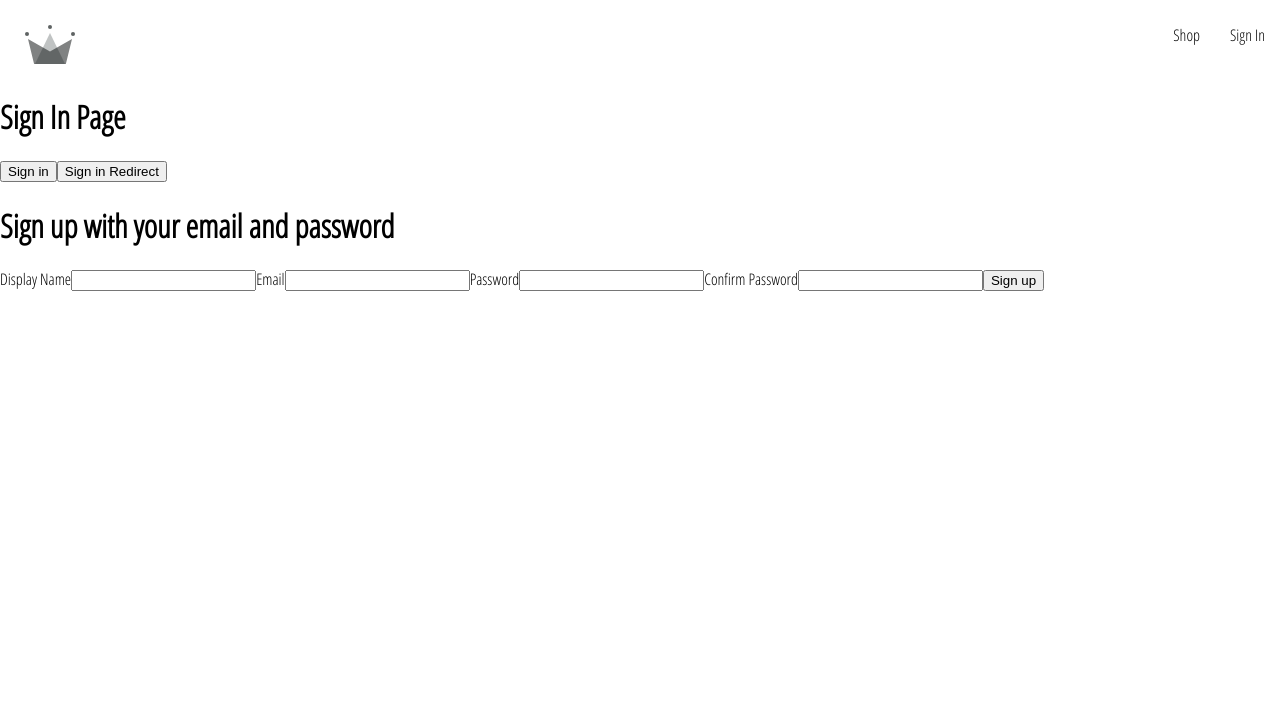
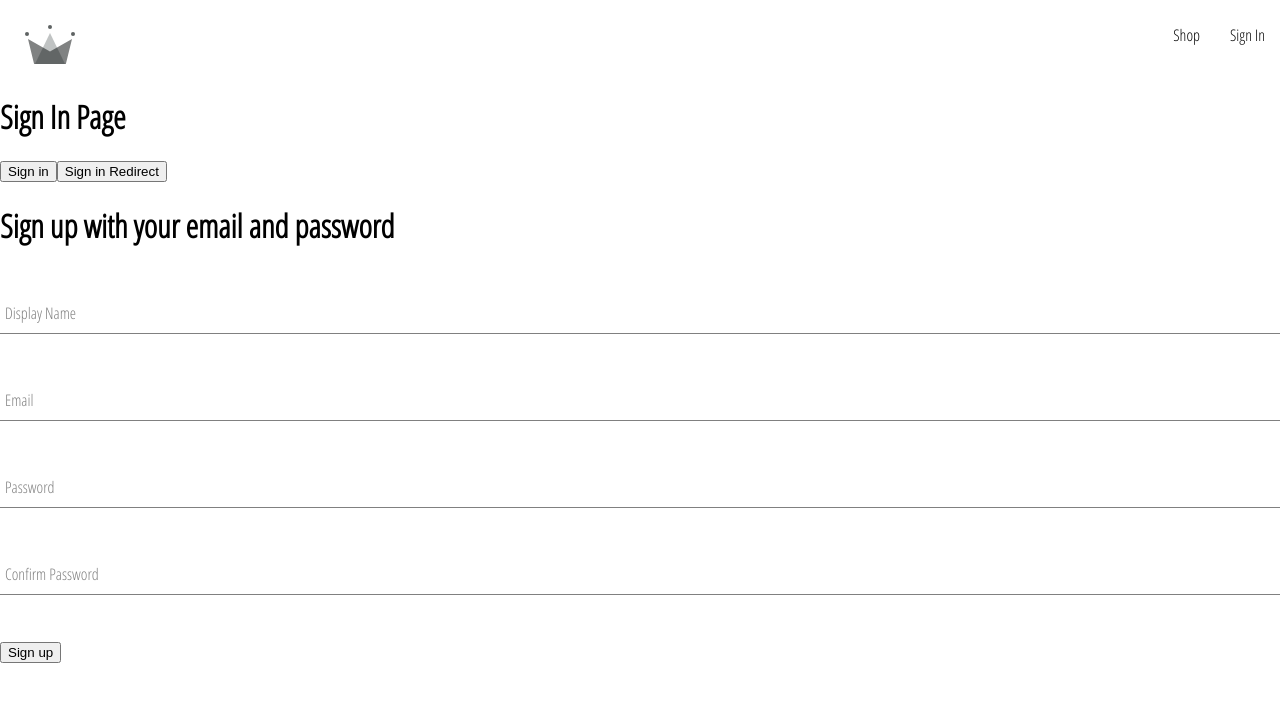
Before and after one commit to Huili-Zheng/Crwn-Clothing-v2-graphql, a React (Create React App) app: page /sign-in in a window 1280 px wide. Shown: the top 702 px of the page. Built offline with nearby package versions, Linux system fonts and the light colour scheme.

Commit message:
form input component

```diff
--- /dev/null
+++ b/src/components/form-input/form-input.component.jsx
@@ -0,0 +1,18 @@
+import './form-input.styles.scss'
+const FromInput = ({ label, ...otherProps }) => {
+    return (
+        <div className="group">
+            <input className="form-input" {...otherProps} />
+            {label && (
+                <label
+                    className={`${otherProps.value.length ? 'shrink' : ''
+                        } form-input-label`}
+                >
+                    {label}
+                </label>
+            )}
+        </div>
+    )
+}
+
+export default FromInput
--- /dev/null
+++ b/src/components/form-input/form-input.styles.scss
@@ -0,0 +1,54 @@
+$sub-color: grey;
+$main-color: black;
+
+@mixin shrinkLabel {
+    top: -14px;
+    font-size: 12px;
+    color: $main-color;
+}
+
+.group {
+    position: relative;
+    margin: 45px 0;
+
+    .form-input {
+        background: none;
+        background-color: white;
+        color: $sub-color;
+        font-size: 18px;
+        padding: 10px 10px 10px 5px;
+        display: block;
+        width: 100%;
+        border: none;
+        border-radius: 0;
+        border-bottom: 1px solid $sub-color;
+        margin: 25px 0;
+
+        &:focus {
+            outline: none;
+        }
+
+        &:focus~.form-input-label {
+            @include shrinkLabel();
+        }
+    }
+
+    input[type='password'] {
+        letter-spacing: 0.3em;
+    }
+
+    .form-input-label {
+        color: $sub-color;
+        font-size: 16px;
+        font-weight: normal;
+        position: absolute;
+        pointer-events: none;
+        left: 5px;
+        top: 10px;
+        transition: 300ms ease all;
+
+        &.shrink {
+            @include shrinkLabel();
+        }
+    }
+}
--- a/src/components/sign-up-form/sign-up-form.component.jsx
+++ b/src/components/sign-up-form/sign-up-form.component.jsx
@@ -1,4 +1,6 @@
 import { useState } from "react";
+
+import FromInput from "../form-input/form-input.component";
 
 import { createAuthUserWithEmailAndPassword, createUserDocumentFromAuth } from "../../utils/firebase/firebase.utils";
 const defaultFormFields = {
@@ -43,17 +45,13 @@
         <div>
             <h1>Sign up with your email and password</h1>
             <form onSubmit={handleSubmit}>
-                <label>Display Name</label>
-                <input type='text' required onChange={handleChange} name='displayName' value={displayName} />
+                <FromInput label='Display Name' type='text' required onChange={handleChange} name='displayName' value={displayName} />
 
-                <label>Email</label>
-                <input type='email' required onChange={handleChange} name='email' value={email} />
+                <FromInput label='Email' type='email' required onChange={handleChange} name='email' value={email} />
 
-                <label>Password</label>
-                <input type='password' required onChange={handleChange} name='password' value={password} />
+                <FromInput label='Password' type='password' required onChange={handleChange} name='password' value={password} />
 
-                <label>Confirm Password</label>
-                <input type='password' required onChange={handleChange} name='confirmPassword' value={confirmPassword} />
+                <FromInput label='Confirm Password' type='password' required onChange={handleChange} name='confirmPassword' value={confirmPassword} />
                 <button type='submit'>Sign up</button>
             </form>
         </div>
```
